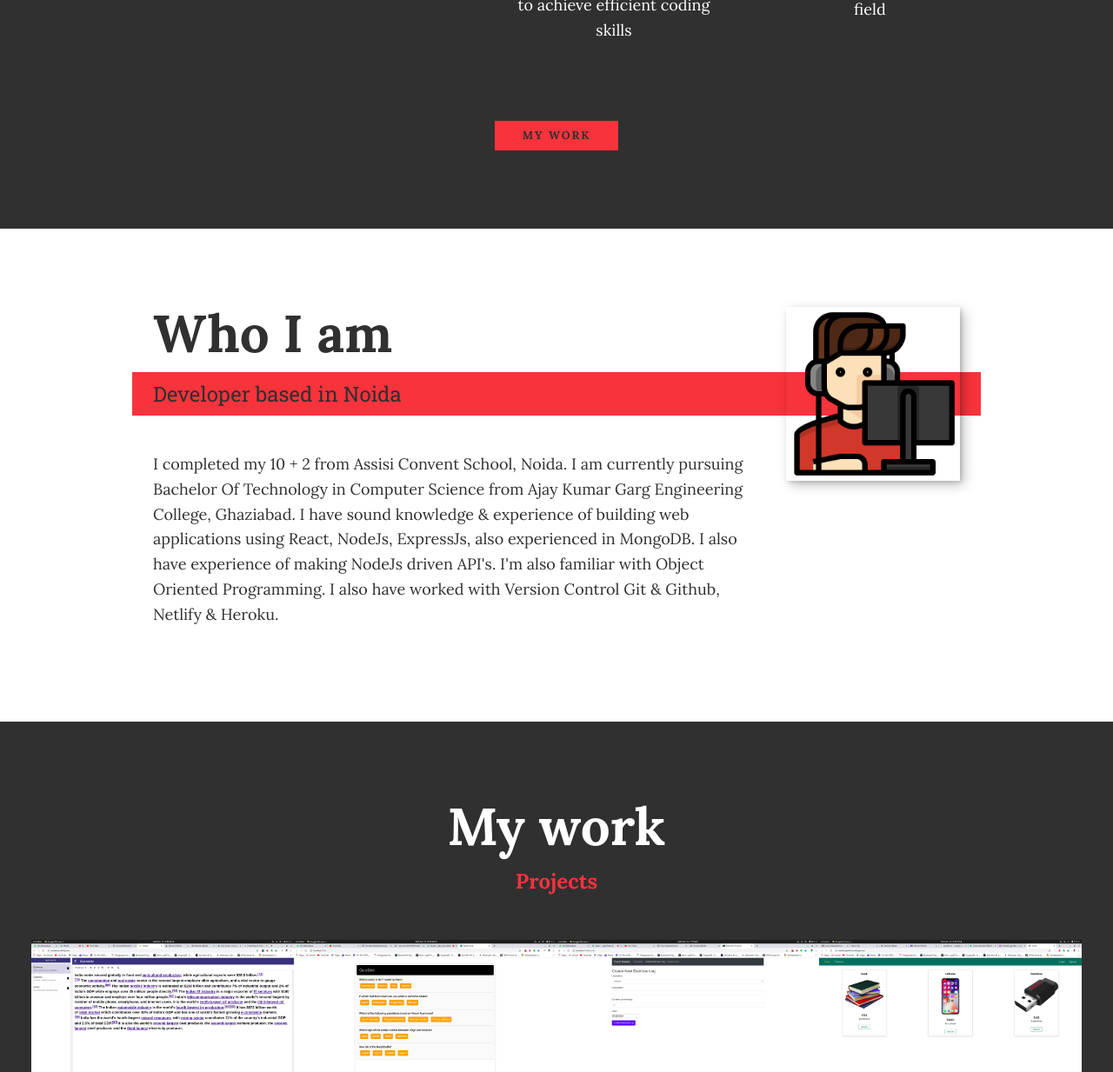
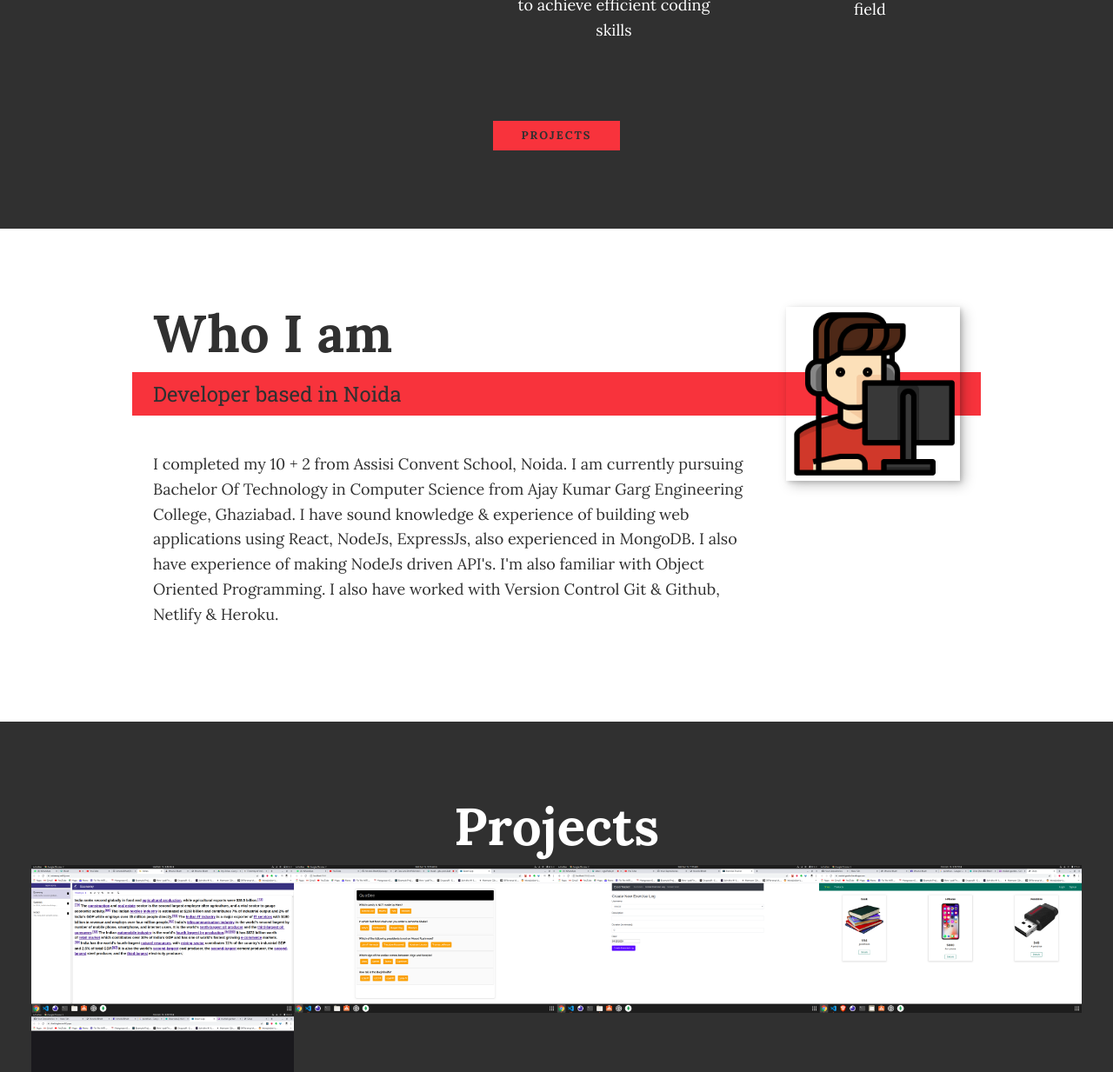
Before and after one commit to Mrudul-Bhatt/Portfolio2, a plain HTML site: page index.html in a window 1280 px wide. Shown: the part 1201-2434 px from the top of the page at 87% size. Drawn offline with nearby package versions, Linux system fonts and the light colour scheme.

Commit message:
reorganised

```diff
--- a/index.html
+++ b/index.html
@@ -96,7 +96,7 @@
       </div>
       <!-- / services -->
 
-      <a href="#work" class="btn">My Work</a>
+      <a href="#work" class="btn">Projects</a>
     </section>
 
     <!-- About me -->
@@ -125,10 +125,10 @@
 
     <!-- My Work -->
     <section class="my-work" id="work">
-      <h2 class="section__title section__title--work">My work</h2>
-      <p class="section__subtitle section__subtitle--work">
+      <h2 class="section__title section__title--work">Projects</h2>
+      <!--<p class="section__subtitle section__subtitle--work">
         Projects
-      </p>
+      </p>-->
 
       <div class="portfolio">
         <a href="item1.html" class="portfolio__item">
```
